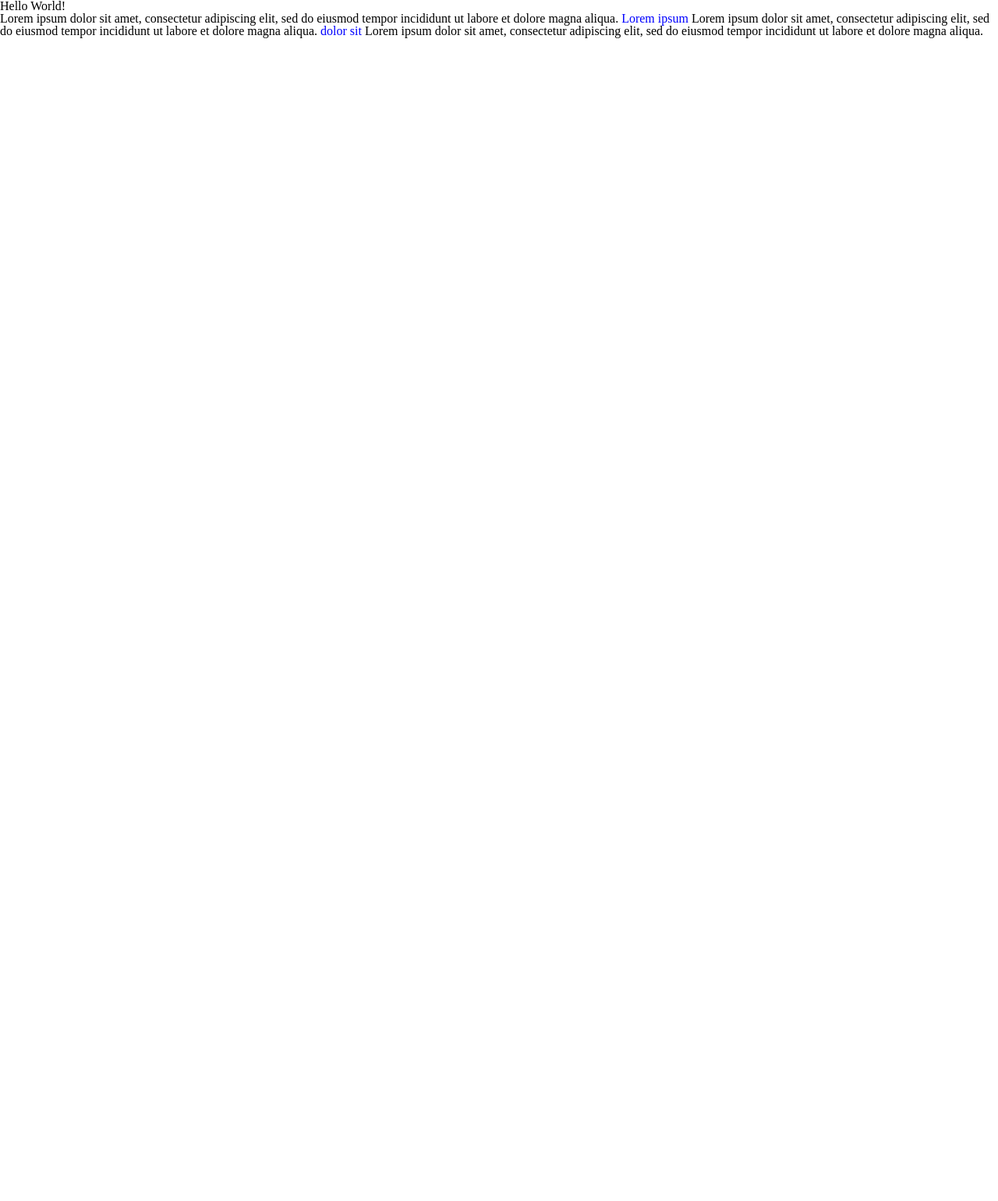
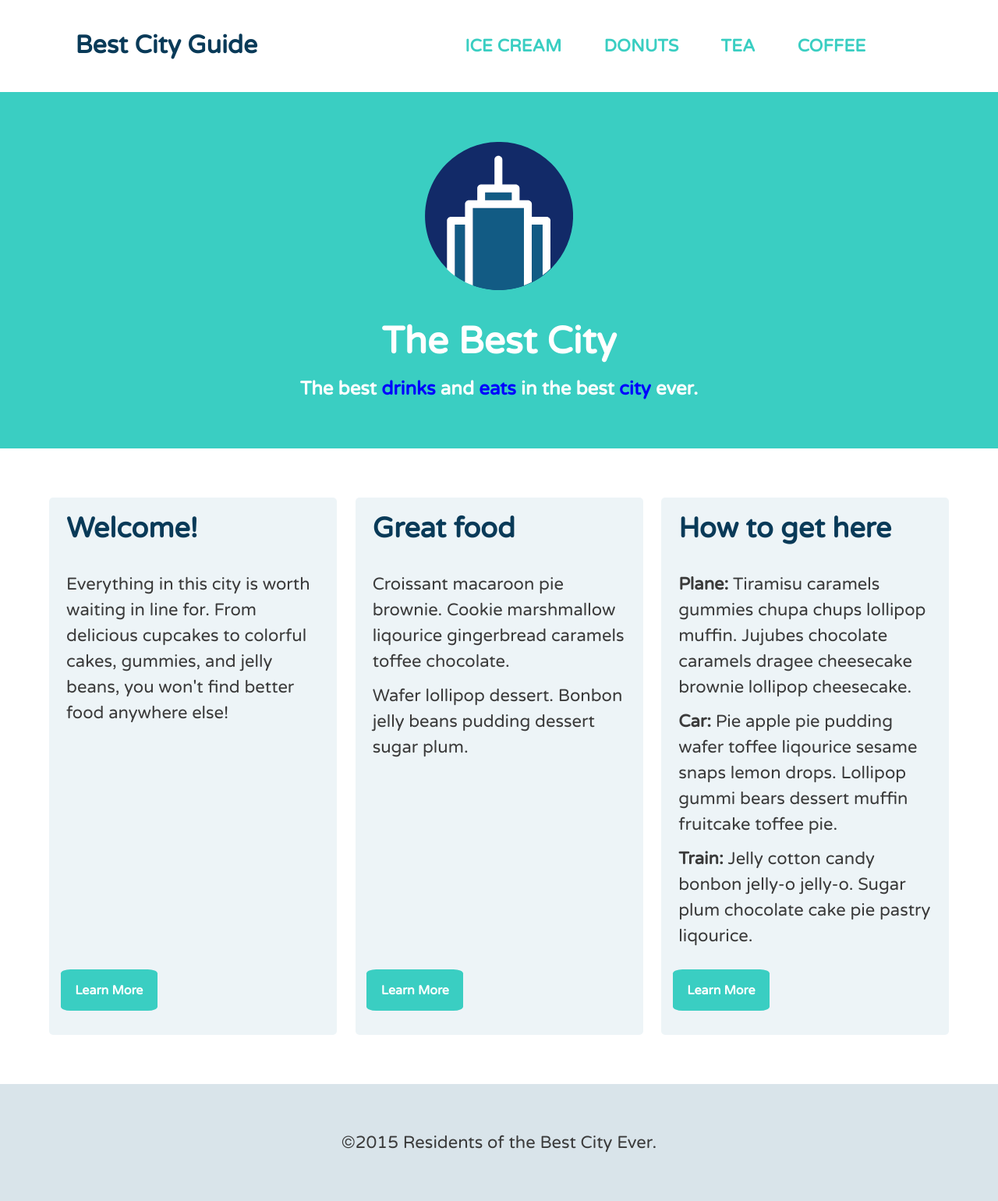
Before and after one commit to canosaer/tooltip, a website: page index.html in a window 1280 px wide. Shown: the whole page at 78% size. Before the commit the page ends 800 px from the top, so only its background shows below. Drawn offline with Linux system fonts and the light colour scheme; files that its build step writes are made by us from their sources.

Commit message:
some changes

```diff
--- a/index.html
+++ b/index.html
@@ -4,23 +4,59 @@
 <head>
 	<meta charset="utf-8">
 	<meta http-equiv="x-ua-compatible" content="ie=edge">
-	<title>  </title>
+	<title> Best City Tooltips </title>
 	<meta name="description" content="">
 	<meta name="viewport" content="width=device-width, initial-scale=1">
-
+	<link href="https://fonts.googleapis.com/css2?family=Varela+Round&display=swap" rel="stylesheet">
 	<link rel="stylesheet" href="dist/css/main.css">
 
 </head>
 
 <body>
-	<h1>Hello World!</h1>
-	<p>
-		Lorem ipsum dolor sit amet, consectetur adipiscing elit, sed do eiusmod tempor incididunt ut labore et dolore magna aliqua.
-		<span class="tooltip" data-tooltip="1st tooltip">Lorem ipsum</span>
-		Lorem ipsum dolor sit amet, consectetur adipiscing elit, sed do eiusmod tempor incididunt ut labore et dolore magna aliqua.
-		<span class="tooltip" data-tooltip="another tooltip">dolor sit</span>
-		Lorem ipsum dolor sit amet, consectetur adipiscing elit, sed do eiusmod tempor incididunt ut labore et dolore magna aliqua.
-	</p>
+
+	<header>
+		<h1><a href="">Best City Guide</a></h1>
+		<nav>
+			<ul>
+				<li><a href="">Ice Cream</a></li>
+				<li><a href="">Donuts</a></li>
+				<li><a href="">Tea</a></li>
+				<li><a href="">Coffee</a></li>
+			</ul>
+		</nav>
+	</header>
+
+	<section class="hero">
+		<img src="src/img/city-logo.svg" alt="The Best City">
+		<h2>The Best City</h2>
+		<p>The best <span class="tooltip" data-tooltip="1st tooltip">drinks</span> and <span class="tooltip" data-tooltip="2nd tooltip">eats</span> in the best <span class="tooltip" data-tooltip="3rd tooltip">city</span> ever.</p>
+	</section>
+
+	<section class="row">
+		<div class="col">
+			<h3>Welcome!</h3>
+			<p>Everything in this city is worth waiting in line for. From delicious cupcakes to colorful cakes, gummies, and jelly beans, you won't find better food anywhere else!</p>
+			<a href="">Learn More</a>
+		</div>
+		<div class="col">
+			<h3>Great food</h3>
+			<p>Croissant macaroon pie brownie. Cookie marshmallow liqourice gingerbread caramels toffee chocolate.</p>
+			<p>Wafer lollipop dessert. Bonbon jelly beans pudding dessert sugar plum.</p>
+			<a href="">Learn More</a>
+		</div>
+		<div class="col">
+			<h3>How to get here</h3>
+			<p><span>Plane: </span>Tiramisu caramels gummies chupa chups lollipop muffin. Jujubes chocolate caramels dragee cheesecake brownie lollipop cheesecake.</p>
+			<p><span>Car: </span>Pie apple pie pudding wafer toffee liqourice sesame snaps lemon drops. Lollipop gummi bears dessert muffin fruitcake toffee pie.</p>
+			<p><span>Train: </span>Jelly cotton candy bonbon jelly-o jelly-o. Sugar plum chocolate cake pie pastry liqourice.</p>
+			<a href="">Learn More</a>
+		</div>
+	</section>
+
+	<footer>
+		<div>&copy;2015 Residents of the Best City Ever.</div>
+	</footer>
+
 	<script src="dist/js/tooltip.js"></script>
 	<script src="dist/js/main.js"></script>
 
--- a/src/js/main.js
+++ b/src/js/main.js
@@ -1 +1,2 @@
 const tooltips = new TooltipClass(`.tooltip`)
+console.log(`hello`)
```
Also changed, not shown: dist/css/main.css, dist/js/main.js, dist/js/tooltip.js, src/img/city-logo.svg (added), src/js/.prepros_main.js, 2 other files.
